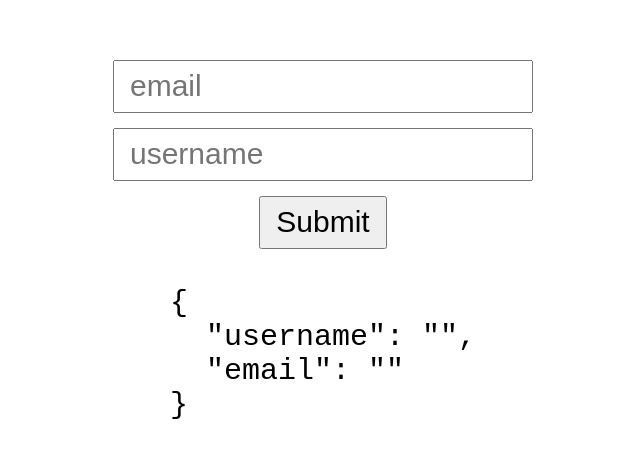
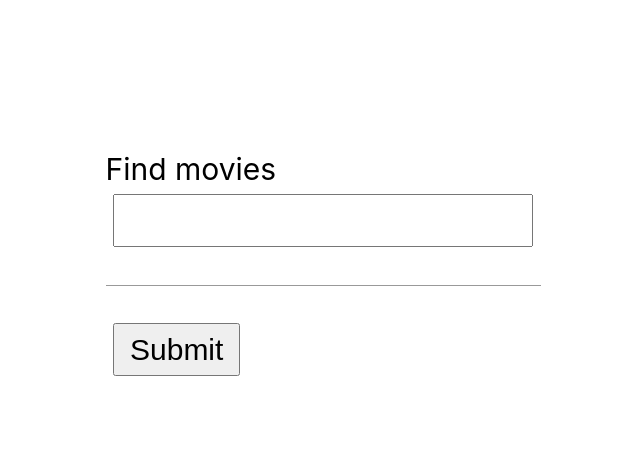
Before and after one commit to soleypasban/react-hooks, a React (Create React App) app: page / in a window 1280 px wide. Shown: the part 148-606 px from the top of the page, without its empty margins (317-957 px from the left). Built offline with nearby package versions, Linux system fonts and the light colour scheme.

Commit message:
update useState to use formik, yup and and curring

```diff
--- a/package.json
+++ b/package.json
@@ -3,10 +3,13 @@
   "version": "0.1.0",
   "private": true,
   "dependencies": {
+    "axios": "^0.19.0",
+    "formik": "^1.5.8",
     "node-sass": "^4.12.0",
     "react": "^16.9.0",
     "react-dom": "^16.9.0",
-    "react-scripts": "3.1.2"
+    "react-scripts": "3.1.2",
+    "yup": "^0.27.0"
   },
   "scripts": {
     "start": "react-scripts start",
--- a/src/App.js
+++ b/src/App.js
@@ -1,10 +1,10 @@
 import React from 'react'
-import { UseContectHook } from 'hooks/UseContectHook';
+import { UseStateFormikYup } from 'hooks/UseStateFormikYup';
 
 function App() {
   return (
     <div className="App">
-      <UseContectHook />
+      <UseStateFormikYup />
     </div>
   );
 }
--- /dev/null
+++ b/src/hooks/UseStateFormikYup.js
@@ -0,0 +1,64 @@
+import React, { useState } from "react"
+import { Formik } from "formik"
+import * as Yup from "yup"
+import Axios from "axios";
+
+const ValidationSchema = Yup.object().shape({
+    id: Yup.number()
+        .min(1, "Too Short!")
+        .max(30, "Too Long!")
+        .required("Required")
+});
+
+const onSubmit = setTask => async (values, { setSubmitting, resetForm }) => {
+    setSubmitting(true);
+    const result = await Axios.get(`https://jsonplaceholder.typicode.com/todos/${values.id}`)
+    result && setTask(result.data)
+    resetForm();
+    setSubmitting(false);
+}
+
+export const UseStateFormikYup = () => {
+
+    const [task, setTask] = useState(null)
+
+    return (
+        <Formik
+            initialValues={{ id: "" }}
+            validationSchema={ValidationSchema}
+            onSubmit={onSubmit(setTask)}
+        >
+            {({
+                values,
+                errors,
+                touched,
+                handleChange,
+                handleBlur,
+                handleSubmit,
+                isSubmitting,
+            }) => (
+                    <form onSubmit={handleSubmit}>
+                        <div className="c-input-row">
+                            <label>Find movies</label>
+                            <input
+                                type="text"
+                                name="id"
+                                onChange={handleChange}
+                                onBlur={handleBlur}
+                                value={values.id}
+                                className={touched.id && errors.id ? "c-has-error" : null}
+                            />
+                            {errors.id && <div className="c-form-message-invalid">{errors.id}</div>}
+                        </div>
+
+                        <div className="cinput-row">
+                            <button type="submit" disabled={isSubmitting}>Submit</button>
+                        </div>
+                        <pre>
+                            {task && JSON.stringify(task, null, 2)}
+                        </pre>
+                    </form>
+                )}
+        </Formik>
+    );
+}
--- a/src/styles/index.scss
+++ b/src/styles/index.scss
@@ -41,3 +41,20 @@ button {
   font-size: 0.5rem;
   color: rgb(30, 168, 12);
 }
+
+.c-has-error {
+  border: 1px solid #ff0000;
+}
+
+.c-message-invalid {
+  color: #ff0000;
+  font-size: 0.5rem;
+}
+
+.c-input-row {
+  display: flex;
+  flex-direction: column;
+  border-bottom: 1px solid #999999;
+  padding: 1rem 0;
+  margin: 1rem 0;
+}
```
